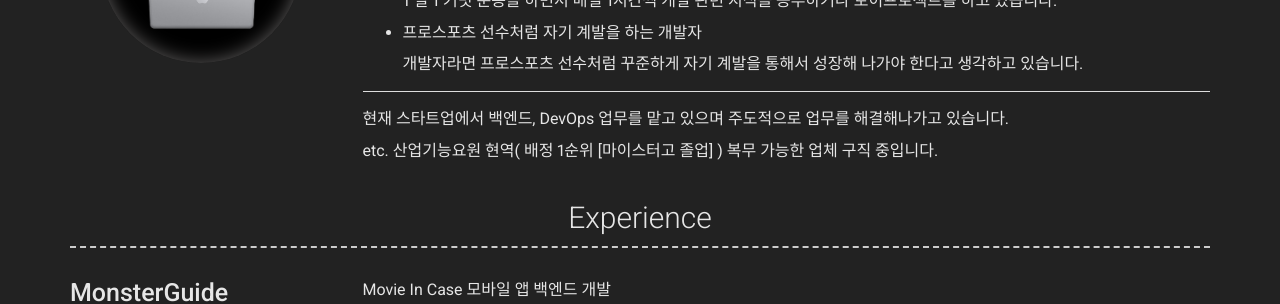
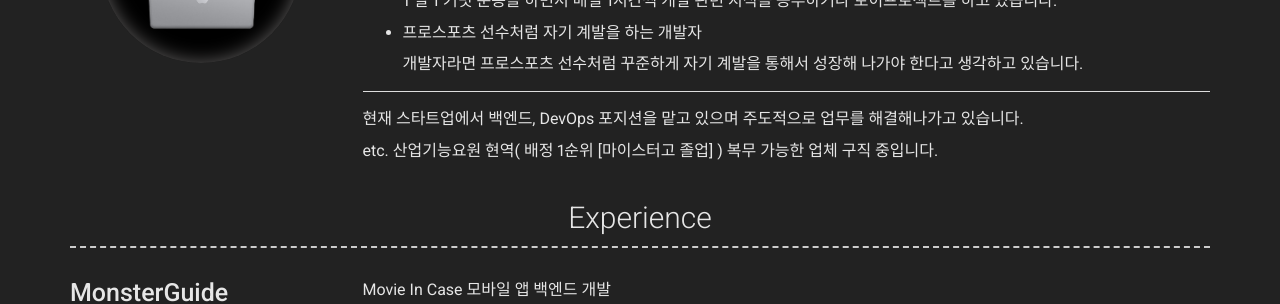
Before and after one commit to gwon713/gwon713.github.io, a Jekyll site: the page built from index.md, in a window 1280 px wide. Shown: the part 439-743 px from the top of the page. Built offline with Jekyll 4.4.1, drawn with Linux system fonts in a browser that asks for light colours; nearby versions of some CDN libraries.

Commit message:
Update _config.yml

```diff
--- a/_config.yml
+++ b/_config.yml
@@ -59,7 +59,7 @@ about_content: | # this will include new lines to allow paragraphs
     개발자라면 프로스포츠 선수처럼 꾸준하게 자기 계발을 통해서 성장해 나가야 한다고 생각하고 있습니다.
 
     ----------------------------
-    현재 스타트업에서 백엔드, DevOps 업무를 맡고 있으며 주도적으로 업무를 해결해나가고 있습니다.
+    현재 스타트업에서 백엔드, DevOps 포지션을 맡고 있으며 주도적으로 업무를 해결해나가고 있습니다.
 
     etc. 산업기능요원 현역( 배정 1순위 [마이스터고 졸업] ) 복무 가능한 업체 구직 중입니다.
 
```
